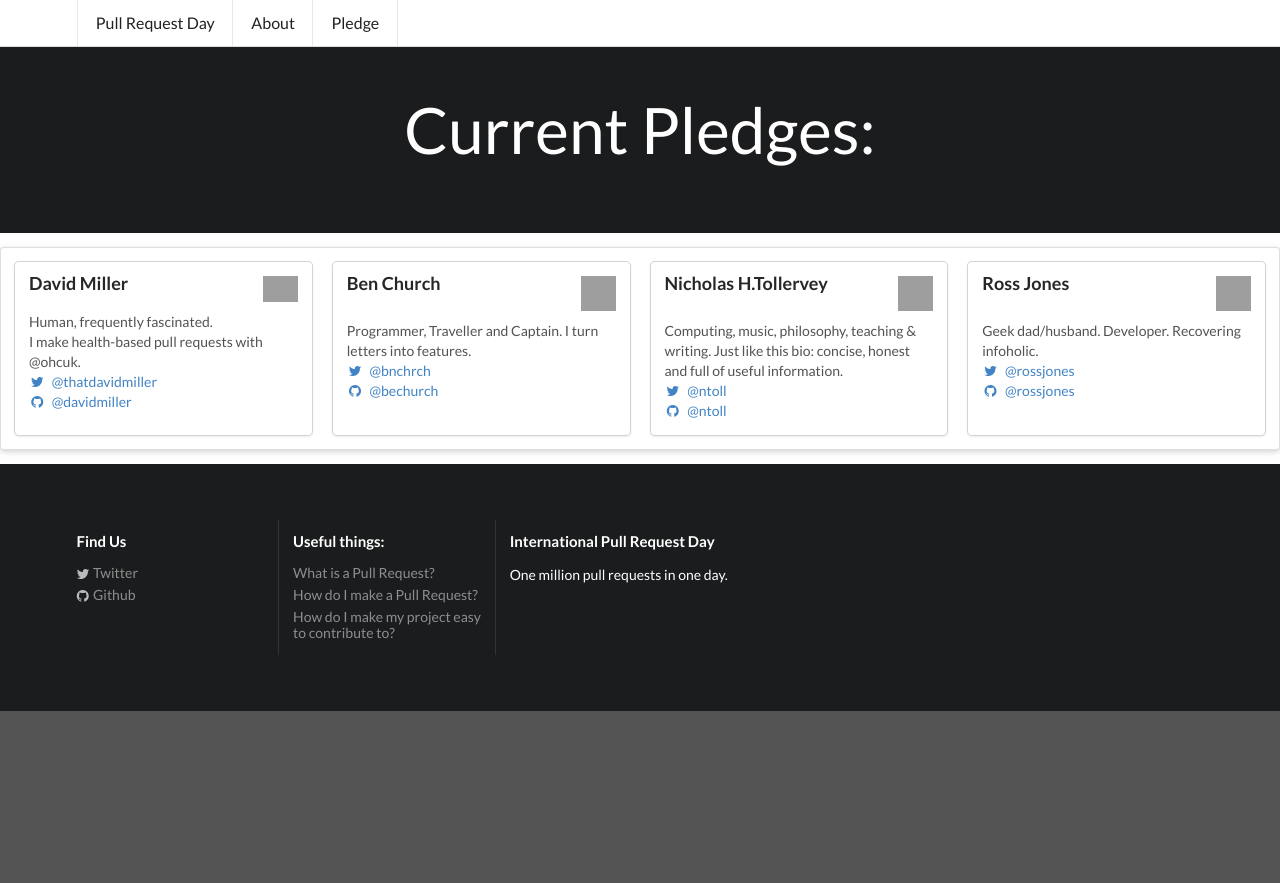
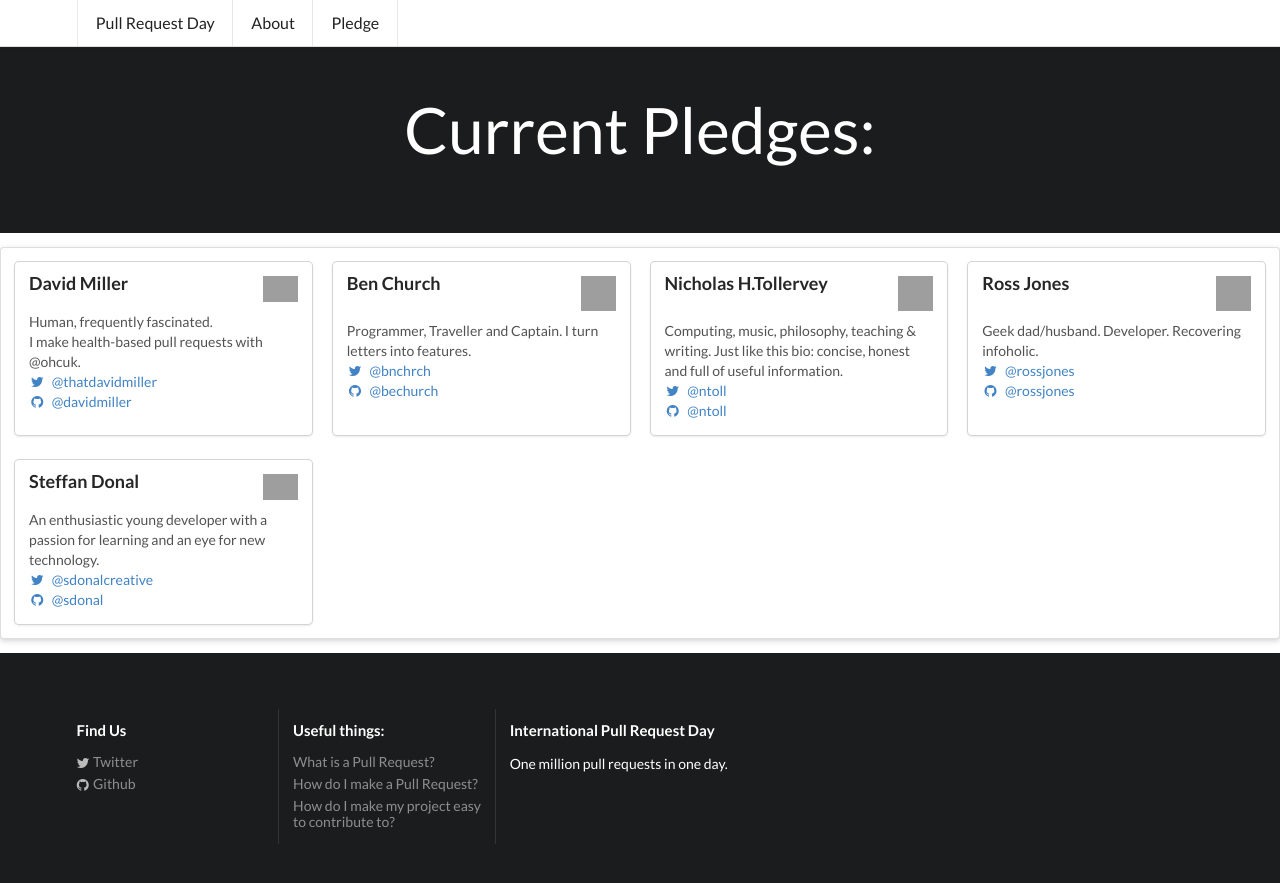
Before and after one commit to pullrequestday/pullrequestday, a Jekyll site: the page built from pledge/index.html, in a window 1280 px wide and 900 px high, scrolled down 1680 px. Shown: the top 883 px of the window. Built offline with Jekyll 4.4.1, drawn with Linux system fonts in a browser that asks for light colours; before the commit the page ends 2391 px from its top, so only the background shows below that; grey boxes are pictures that could not be loaded.

Commit message:
Steffan Donal's Pledge.

```diff
--- a/pledge/index.html
+++ b/pledge/index.html
@@ -178,7 +178,33 @@
       </div> <!-- End of content -->
     </div> <!-- End of card -->
 
-
+    <div class="ui card">
+      <div class="content">
+        <img class="right floated mini ui image"
+                src="https://pbs.twimg.com/profile_images/590267458524749824/xCQtXq2H.jpg">
+        <div class="header">
+          Steffan Donal
+        </div>
+        <div class="description">
+          An enthusiastic young developer with a passion for learning and an eye for new technology.
+        </div>
+        <div class="extra content">
+          <p>
+            <a target="_blank"
+                  href="http://twitter.com/sdonalcreative">
+              <i class="twitter icon"></i>
+              @sdonalcreative
+            </a>
+            <br />
+            <a target="_blank"
+                  href="http://github.com/sdonal">
+              <i class="github icon"></i>
+              @sdonal
+            </a>
+          </p>
+        </div>
+      </div> <!-- End of content -->
+    </div> <!-- End of card -->
 
     <!-- ATTENTION PLEDGE MAKERS:  -->
     <!-- INSERT YOUR PLEDGE IMMEDIATELY ABOVE THIS COMMENT -->
```
